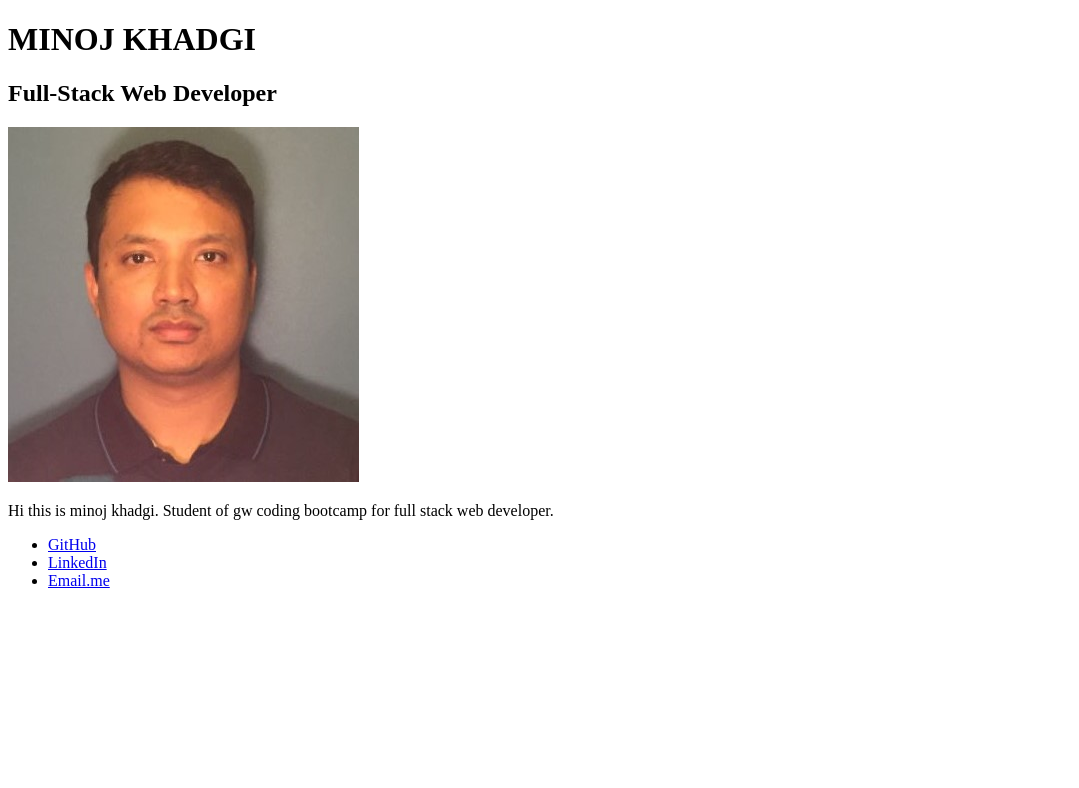
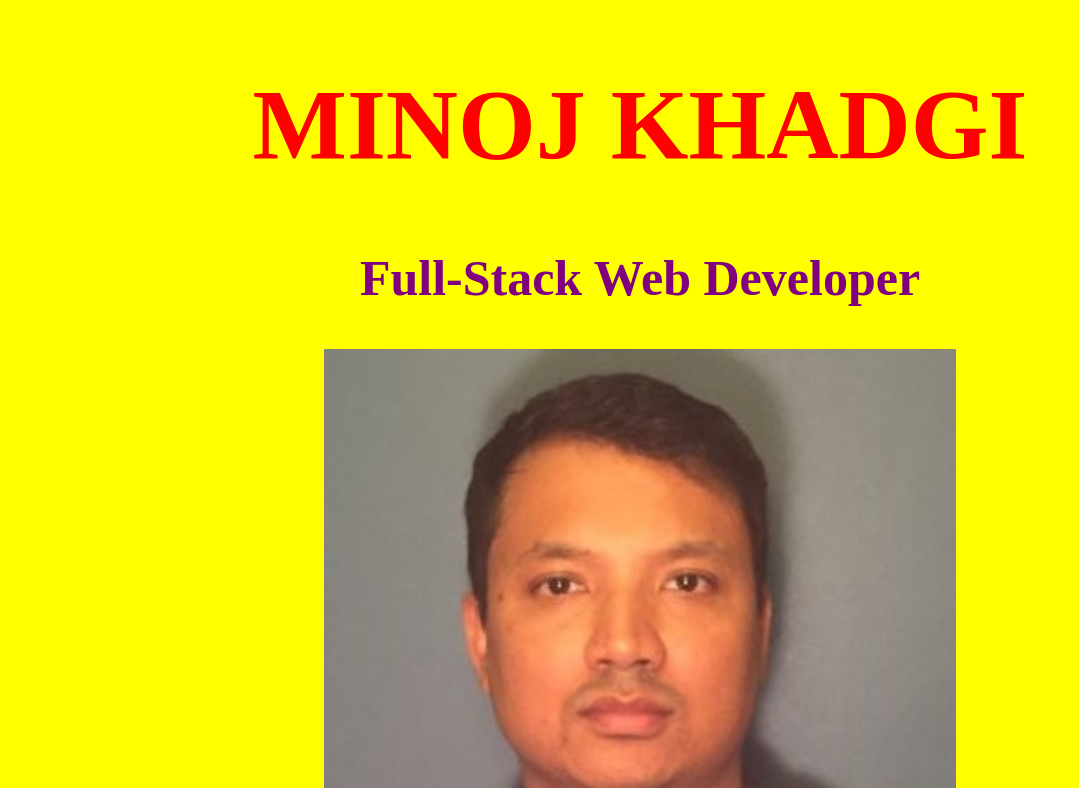
Before and after one commit to minojkhadgi/minojkhadgi.github.io, a plain HTML site: page index.html in a window 1280 px wide. Shown: the top 788 px of the page, without its empty margins (0-1079 px from the left). Drawn offline with Linux system fonts and the light colour scheme.

Commit message:
updated style

```diff
--- a/index.html
+++ b/index.html
@@ -4,17 +4,74 @@
         <title>Minoj Khadgi- Full Stack Web Developer.
 
     </title>
+    <style>
+
+        body{
+            background-color:yellow;
+
+
+
+        }
+        h1{
+            color:red;
+            font-size:100px;
+            text-align:center;
+
+        }
+        h2{
+    color:purple;
+    font-size: 50px;
+    text-align: center;
+        }
+        ul{
+            background-color:pink;
+             text-align:left;
+
+        }
+        p{
+            color:green;
+            text-align: justify;
+             font-size: 25px;
+             line-height: 30px;
+        }
+        .center{
+            display: block;
+            margin-left: auto;
+            margin-right: auto;
+            width: 50%;
+            }
+
+
+            .red{
+                color: red;
+                font-size: 25px;
+
+
+            }
+            .green{
+                color:green ;
+                font-size: 35px;
+            }
+            .blue{
+                color:blue;
+                font-size: 50px;
+            }
+
+
+
+    </style>
          </head>
 
 <body>
+
     <h1>MINOJ KHADGI</h1>
     <h2>Full-Stack Web Developer</h2>
-    <img src="minoj_pic.JPG" >
+    <img src="minoj_pic.JPG" class="center" >
     <p>Hi this is minoj khadgi. Student of gw coding bootcamp for full stack web developer.</p>
     <ul>
-<li><a href="https://github.com/minojkhadgi">GitHub</a></li>
-<li><a href="https://www.linkedin.com/in/minoj-khadgi-36a0742a">LinkedIn</a></li>
-<li><a href="mailto:gwminoj@gmail.com">Email.me</a></li>
+<li><a class="red" href="https://github.com/minojkhadgi">GitHub</a></li>
+<li ><a class="green"  href="htt ps://www.linkedin.com/in/minoj-khadgi-36a0742a" >LinkedIn</a></li>
+<li ><a class="blue" href="mailto:gwminoj@gmail.com">Email.me</a></li>
 
 
 
```
